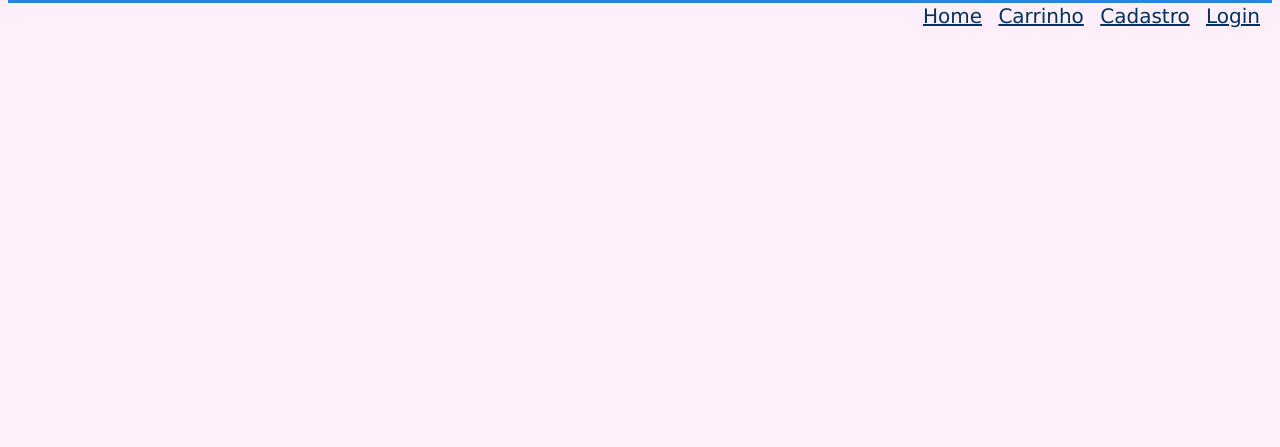
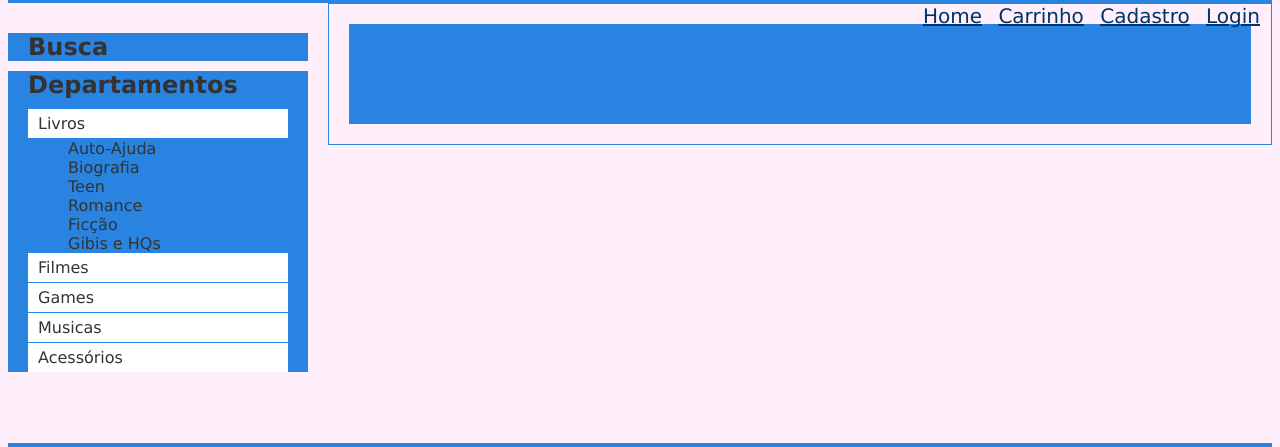
Before and after one commit to douglaslpo/HTML-LIVRARIA, a plain HTML site: page index.html in a window 1280 px wide. Shown: the part 99-546 px from the top of the page. Drawn offline with Linux system fonts and the light colour scheme.

Commit message:
Aula dia 03/03
Commit dia 03/03

```diff
--- a/CSS/estilo.css
+++ b/CSS/estilo.css
@@ -35,5 +35,109 @@ footer {
 }
 
 .social img {
+    position: absolute;
+    right: 0px;
+    bottom: 0px;
+}
+
+footer {
+    background-color: #2884e0;
+    position: relative;
+    padding: 10px;
+    clear: both;
+}
+
+.social image {
     padding: 10px;
 }
+
+.destaque {
+    height: 400px;
+    padding: 20px 0;
+    width: 300px;
+    width: 300px;
+    margin-right: 20px;
+    float: left;
+    clear: both;
+}
+
+.busca {
+    background-color: #2884e0;
+    width: 100%;
+    margin-right: 10px;
+}
+
+.busca h2 .busca form {
+    margin: 10px;
+    padding: 0 10px;
+}
+
+form input {
+    vertical-align: bottom;
+}
+
+.busca input {
+    width: 200px;
+}
+
+.busca input[type=image]{
+    width: 21px;
+    height: 21px;
+    position: absolute;
+    right: 10px;
+}
+
+form {
+    position: relative;
+}
+
+.busca, .menu-departamentos {
+    background-color: #2884e0;
+    width: 100%;
+    margin-right: 10px;
+}
+
+.busca h2,
+.busca form,
+.menu-departamentos h2,
+.menu-departamentos nav > ul{
+    margin: 10px;
+    padding: 0 10px;
+}
+
+.menu-departamentos .categoria > li {
+    background-color: white;
+    margin-bottom: 1px;
+    padding: 5px 10px;
+}
+
+.menu-departamentos ul {
+    list-style-type: none;
+}
+
+.menu-departamentos a {
+    color: #333;
+    text-decoration: none;
+}
+
+.principal {
+    border: solid 1px #2884e0;
+    height: 100px;
+    overflow: hidden;
+    min-width: 40%;
+    padding: 20px;
+}
+
+.principal article {
+    background-color: #2884e0;
+    height: 100px;
+}
+
+.subcategorias {
+    display: none;
+    padding: 0 25px;
+}
+
+.categoria li:HOVER .subcategoria {
+    display: block;
+}
--- a/index.html
+++ b/index.html
@@ -34,8 +34,43 @@
     </header>
 
     <div class="destaque">
+        <section class="busca">
+            <h2>Busca</h2>
+            <form type="search"></form>
+            <form type="image" src="imagens/busca.png"></form>
+        </section>
 
+        <section class="menu-departamentos">
+            <h2>Departamentos</h2>
+            <nav>
+                <ul class="categoria">
+                    <li><a href="#">Livros</a></li>
+                    <ul class="subcategoria">
+                        <li><a href="#">Auto-Ajuda</a></li>
+                        <li><a href="#">Biografia</a></li>
+                        <li><a href="#">Teen</a></li>
+                        <li><a href="#">Romance</a></li>
+                        <li><a href="#">Ficção</a></li>
+                        <li><a href="#">Gibis e HQs</a></li>
+
+                    </ul>
+                    <li><a href="#">Filmes</a></li>
+                    <li><a href="#">Games</a></li>
+                    <li><a href="#">Musicas</a></li>
+                    <li><a href="#">Acessórios</a></li>
+                </ul>
+            </nav>
+        </section>
     </div>
+
+    <div class="principal">
+        <article>
+
+        </article>
+    </div>
+
+
+
     <footer>
         <img src="imagens\logo.png" alt="Livraria 3Way">
         <div class="social">
--- /dev/null
+++ b/js/numero.js
@@ -0,0 +1,5 @@
+var idade;
+
+idade = window.prompt("Digite a sua idade!")
+
+document.write("Sua idade é : " + idade + "<br>" + "Exercicio 3")
--- /dev/null
+++ b/js/script.js
@@ -0,0 +1 @@
+document.write("Douglas Leonard" + "<br>" + "Exercicio 1:" + "<br>");
```
Also changed, not shown: js/escreva.js (added, +7 -0 lines), js/operador1.js (added, +9 -0 lines), modelo.html (added, +12 -0 lines).
